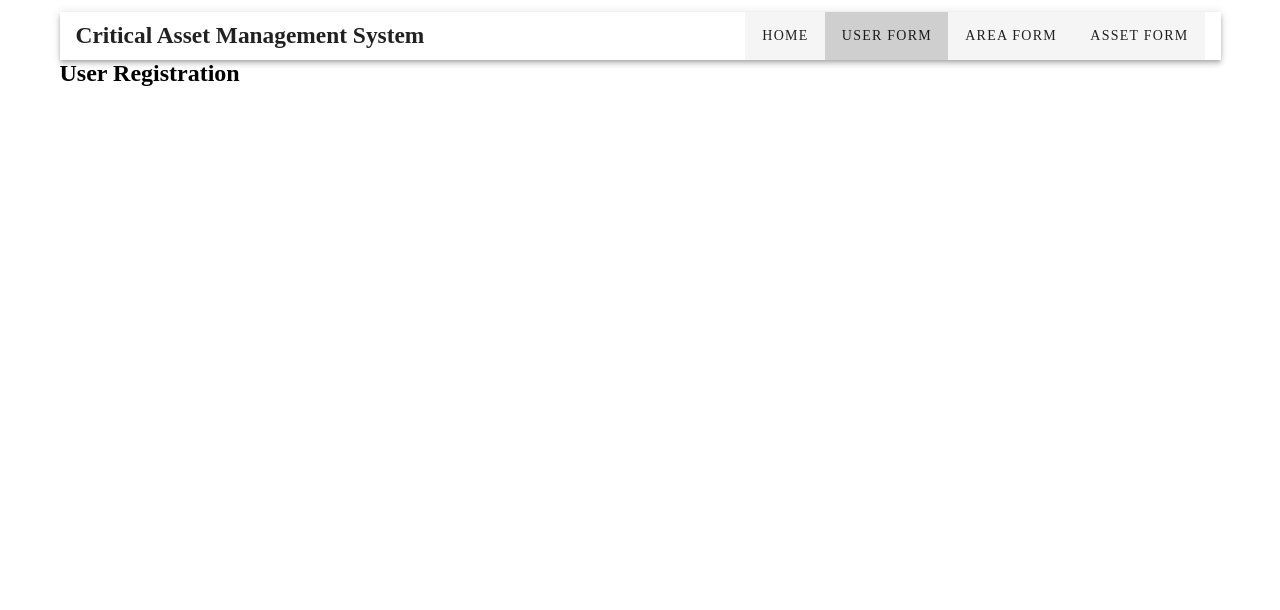
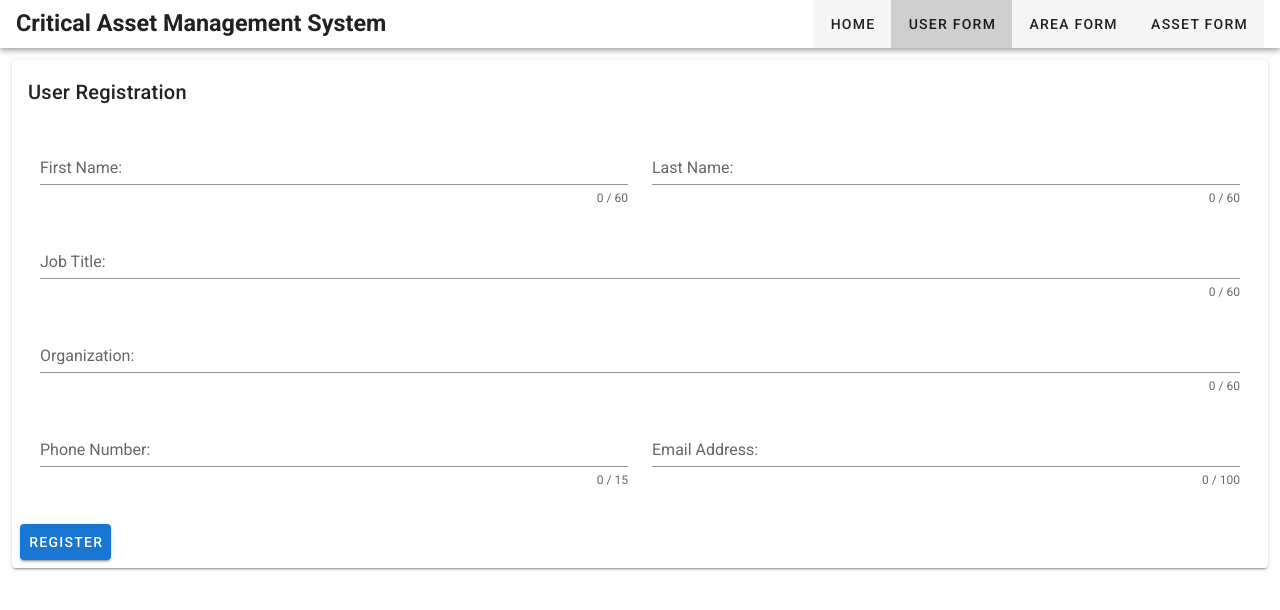
Before and after one commit to mdw1715/cams, a Vue app: page /userform in a window 1280 px wide. Shown: the top 610 px of the page. Built offline with nearby package versions, Linux system fonts and the light colour scheme.

Commit message:
base userform created

```diff
--- a/src/App.vue
+++ b/src/App.vue
@@ -1,10 +1,12 @@
 <template>
-  <div class="container">
-    <div>
-      <nav-bar></nav-bar>
-      <router-view></router-view>
-    </div>
-  </div>
+  <v-app>
+    <nav-bar></nav-bar>
+    <v-main>
+      <v-container fluid>
+        <router-view></router-view>
+      </v-container>
+    </v-main>
+  </v-app>
 </template>
 
 <script>
--- a/src/components/NavBar.vue
+++ b/src/components/NavBar.vue
@@ -6,10 +6,12 @@
       </v-toolbar-title>
       <v-spacer></v-spacer>
       <v-toolbar-items>
-        <v-btn elevation="0"
+        <v-btn
+          elevation="0"
           v-for="item in navItems"
           :key="item.title"
-          :to="item.path">
+          :to="item.path"
+        >
           {{ item.title }}
         </v-btn>
       </v-toolbar-items>
@@ -24,7 +26,7 @@ export default {
     return {
       navItems: [
         { title: "Home", path: "/" },
-        { title: "User Form", path: './userform' },
+        { title: "User Form", path: "/userform" },
         { title: "Area Form", path: "/areaform" },
         { title: "Asset Form", path: "/assetform" },
       ],
--- a/src/views/UserForm.vue
+++ b/src/views/UserForm.vue
@@ -1,15 +1,104 @@
 <template>
-  <div>
-    <h2>User Registration</h2>
-  </div>
+  <v-card>
+    <v-card-title>User Registration</v-card-title>
+
+    <v-card-text>
+      <v-form ref="userForm" @submit.prevent="submit">
+        <v-container fluid>
+          <!-- First and Last Name-->
+          <v-row justify="space-between">
+            <v-col cols="12" sm="6">
+              <v-text-field
+                color="purple darken-2"
+                :counter="max"
+                label="First Name:"
+                required
+              ></v-text-field>
+            </v-col>
+            <v-col cols="12" sm="6">
+              <v-text-field
+                color="purple darken-2"
+                :counter="max"
+                label="Last Name:"
+                required
+              ></v-text-field>
+            </v-col>
+          </v-row>
+
+          <!-- User Position -->
+          <v-row>
+            <v-col>
+              <v-text-field
+                color="purple darken-2"
+                :counter="max"
+                label="Job Title:"
+                required
+              ></v-text-field>
+            </v-col>
+          </v-row>
+
+          <!-- Organization -->
+          <v-row>
+            <v-col>
+              <v-text-field
+                color="purple darken-2"
+                :counter="max"
+                label="Organization:"
+                required
+              ></v-text-field>
+            </v-col>
+          </v-row>
+
+          <!-- Phone Number -->
+          <v-row>
+            <v-col cols="12" sm="6">
+              <v-text-field
+                color="purple darken-2"
+                :counter="maxPhone"
+                label="Phone Number:"
+                required
+              ></v-text-field>
+            </v-col>
+
+            <!-- Email Address -->
+            <v-col>
+              <v-text-field
+                color="purple darken-2"
+                :counter="maxEmail"
+                label="Email Address:"
+                required
+              ></v-text-field>
+            </v-col>
+          </v-row>
+        </v-container>
+      </v-form>
+    </v-card-text>
+
+    <v-card-actions>
+      <v-btn color="primary">Register</v-btn>
+    </v-card-actions>
+  </v-card>
 </template>
 
 <script>
 export default {
-
-}
+  name: "UserForm",
+  data() {
+    return {
+      max: 60,
+      maxPhone: 15,
+      maxEmail: 100,
+    };
+  },
+};
 </script>
 
-<style>
+<style></style>
 
-</style>
+<!--          <v-text-field
+                v-model="userForm.first"
+                :rules="rules.name"
+                color="purple darken-2"
+                label="First name"
+                required
+              ></v-text-field> -->
```
